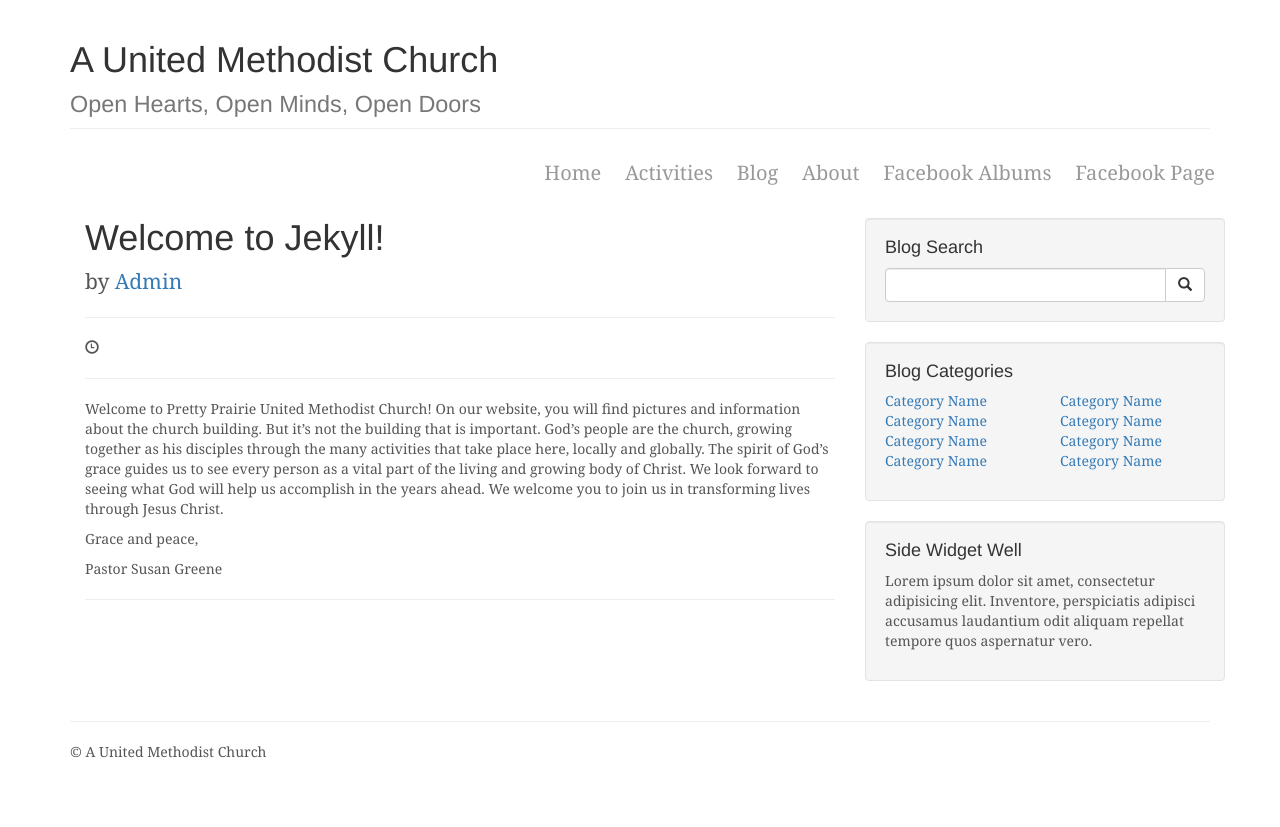
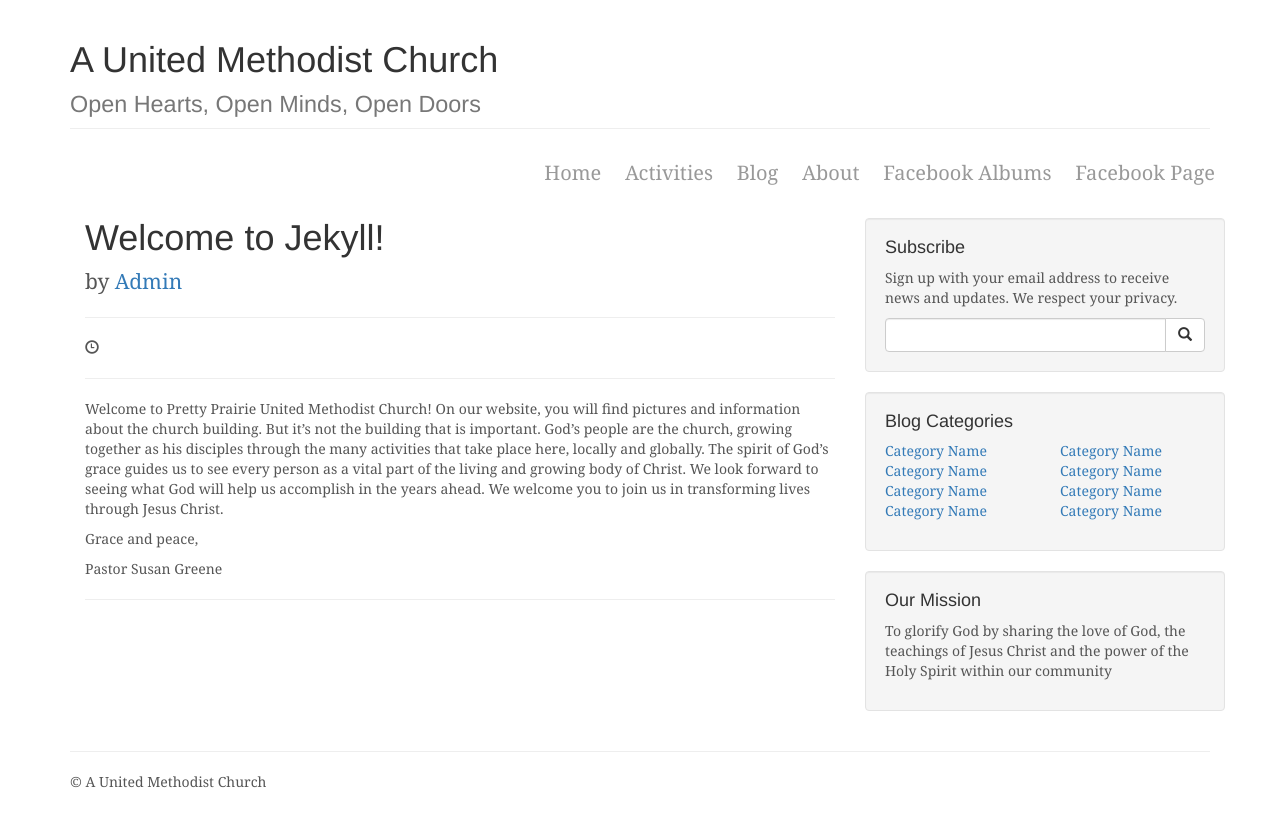
Before and after one commit to KatherineMichel/self-hosted-church-website-jekyll, a Jekyll site: the page built from _posts/2016-07-11-welcome-to-jekyll.markdown, in a window 1280 px wide. Shown: the top 827 px of the page. Built offline with Jekyll 4.4.1, drawn with Linux system fonts in a browser that asks for light colours; nearby versions of some CDN libraries; library files that are not in the unit come from our copies.

Commit message:
Update post.html

```diff
--- a/_layouts/post.html
+++ b/_layouts/post.html
@@ -47,7 +47,8 @@ layout: default
 
                 <!-- Blog Search Well -->
                 <div class="well">
-                    <h4>Blog Search</h4>
+                    <h4>Subscribe</h4>
+                    <p>Sign up with your email address to receive news and updates. We respect your privacy.</p>
                     <div class="input-group">
                         <input type="text" class="form-control">
                         <span class="input-group-btn">
@@ -75,6 +76,7 @@ layout: default
                                 </li>
                             </ul>
                         </div>
+                        <!-- /.col-lg-6 -->
                         <div class="col-lg-6">
                             <ul class="list-unstyled">
                                 <li><a href="#">Category Name</a>
@@ -87,14 +89,15 @@ layout: default
                                 </li>
                             </ul>
                         </div>
+                        <!-- /.col-lg-6 -->
                     </div>
                     <!-- /.row -->
                 </div>
 
                 <!-- Side Widget Well -->
                 <div class="well">
-                    <h4>Side Widget Well</h4>
-                    <p>Lorem ipsum dolor sit amet, consectetur adipisicing elit. Inventore, perspiciatis adipisci accusamus laudantium odit aliquam repellat tempore quos aspernatur vero.</p>
+                    <h4>Our Mission</h4>
+                    <p>To glorify God by sharing the love of God, the teachings of Jesus Christ and the power of the Holy Spirit within our community</p>
                 </div>
 
             </div>
```
